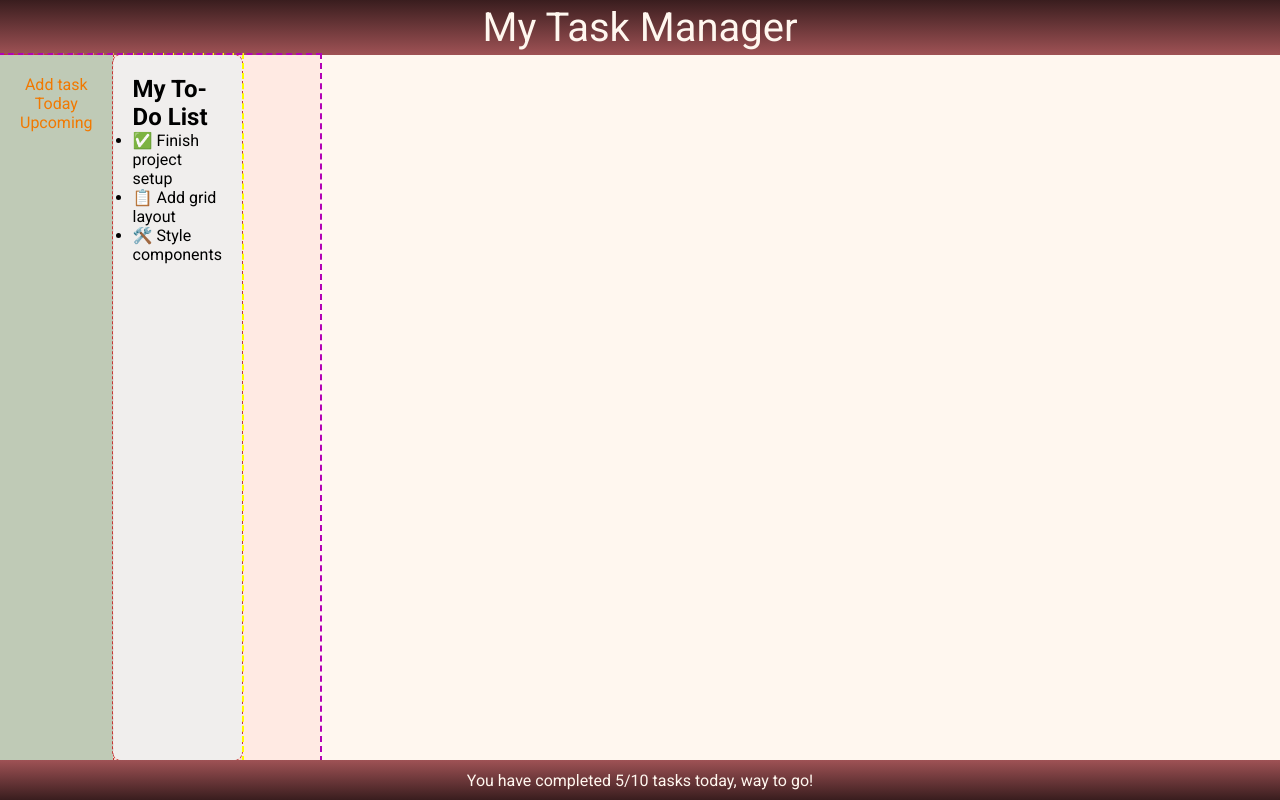
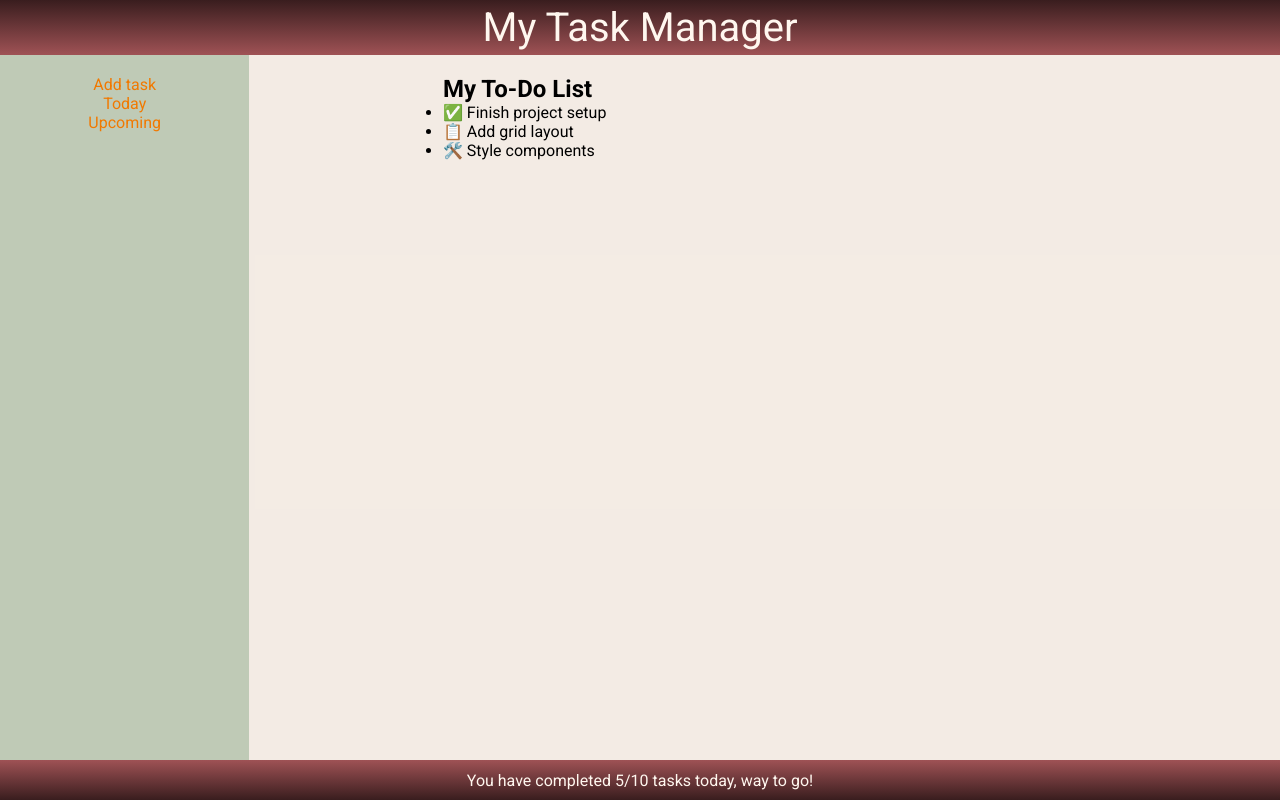
Before and after one commit to Cinedy/todo_list, a Next.js app in the folder frontend/: page / in a window 1280 px wide. Built offline with nearby package versions, Linux system fonts and the light colour scheme.

Commit message:
fixed page layout

```diff
--- /dev/null
+++ b/frontend/src/app/layout.module.css
@@ -0,0 +1,17 @@
+.container {
+    display: flex;
+    flex-direction: column;
+    min-height: 100vh;
+}
+
+.main {
+    width: 100%;
+    display: flex;
+    justify-content: center;
+    background-color: rgba(33, 23, 23, 0.05);
+}
+
+.content {
+    display: flex;
+    height: calc(100vh - 95px);
+}
--- a/frontend/src/app/layout.tsx
+++ b/frontend/src/app/layout.tsx
@@ -1,9 +1,10 @@
 import type { Metadata } from "next";
 import "../styles/globals.css";
 import { Roboto } from 'next/font/google'
-import styles from "../styles/page.module.css";
+import styles from "./layout.module.css";
 import Header from "../components/header/header";
 import Footer from "@/components/footer/footer";
+import Menu from "../components/menu/menu";
 
 export const metadata: Metadata = {
   title: "To-do list",
@@ -24,9 +25,12 @@ export default function RootLayout({
 }>) {
   return (
     <html lang="en" className={roboto.className}>
-      <body className={styles.gridContainer}>
+      <body className={styles.container}>
         <Header />
-        <main className={styles.main}>{children}</main>
+        <div className={styles.content}>
+          <Menu />
+          <main className={styles.main}>{children}</main>
+        </div>
         <Footer />
       </body>
     </html>
--- /dev/null
+++ b/frontend/src/app/page.module.css
@@ -0,0 +1,3 @@
+.pageContent {
+  display: flex;
+}
--- a/frontend/src/app/page.tsx
+++ b/frontend/src/app/page.tsx
@@ -1,11 +1,9 @@
-import styles from "../styles/page.module.css";
-import Menu from "../components/menu/menu";
+import styles from "./page.module.css";
 import Todo from "@/components/todolist/todo";
 
 export default function Home() {
   return (
     <div className={styles.pageContent}>
-      <Menu />
       <Todo />
     </div>
   );
--- a/frontend/src/components/footer/footer.module.css
+++ b/frontend/src/components/footer/footer.module.css
@@ -1,7 +1,5 @@
 .footer {
-    grid-column-start: 1;
-    grid-column-end: 5;
-    display: grid;
+    display: flex;
     background: linear-gradient(0deg, #391D1E, #9F5255);
     width: 100%;
     height: 40px;
--- a/frontend/src/components/header/header.module.css
+++ b/frontend/src/components/header/header.module.css
@@ -1,7 +1,5 @@
 .header {
-    grid-column-start: 1;
-    grid-column-end:5;
-    display: grid;
+    display: flex;
     background: linear-gradient(180deg, #391D1E, #9F5255);
     width: 100%;
     color: #FFF7EF;
--- a/frontend/src/components/menu/menu.module.css
+++ b/frontend/src/components/menu/menu.module.css
@@ -1,7 +1,7 @@
 .menu {
+    width: 300px;
     background-color: rgb(191, 202, 182);
     text-align: center;
     color: #f17900;
     padding: 20px;
-    outline: 1px dashed rgb(200, 50, 50);
   }
--- a/frontend/src/components/todolist/todo.module.css
+++ b/frontend/src/components/todolist/todo.module.css
@@ -1,6 +1,4 @@
 .todo {
-    background-color: rgba(240, 240, 240, 0.9);
-    padding: 20px;
-    outline: 1px dashed rgb(200, 50, 50);
+    padding: 20px 500px 20px 20px;
     border-radius: 8px;
   }
--- a/frontend/src/styles/page.module.css
+++ /dev/null
@@ -1,20 +0,0 @@
-.gridContainer {
-  display: grid;
-  grid-template-rows: auto 1fr auto;
-  grid-template-columns: 1fr 3fr; /* 1/3 Menu - 2/3 Content */
-  min-height: 100vh;
-}
-
-.main {
-  display: grid;
-  grid-template-columns: 1fr 2fr; /* 1/3 Sidebar (Menu) + 2/3 Main content */
-  outline: 2px dashed  rgb(179, 2, 182);
-  background-color: rgba(255, 0, 0, 0.05);
-  }
-
-.pageContent {
-  display: grid;
-  grid-template-columns: 1fr 1fr;
-  outline: 2px dashed yellow;
-  background-color: rgba(33, 23, 23, 0.05);
-}
```
Also changed, not shown: frontend/src/components/todolist/todo.tsx (indentation only).
